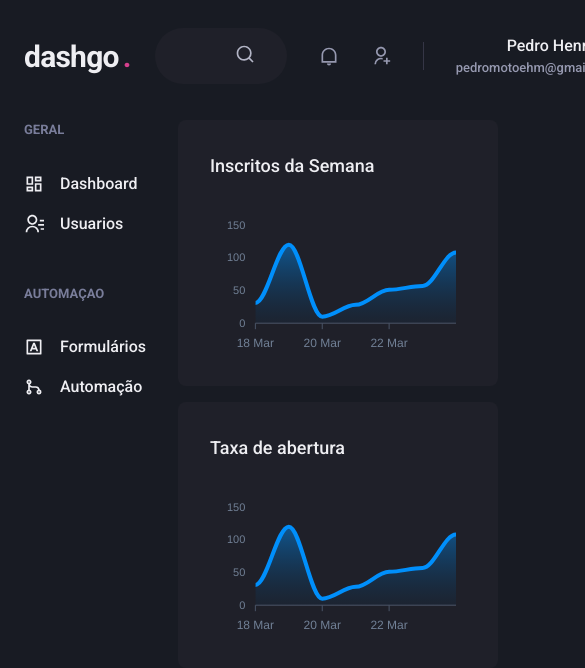
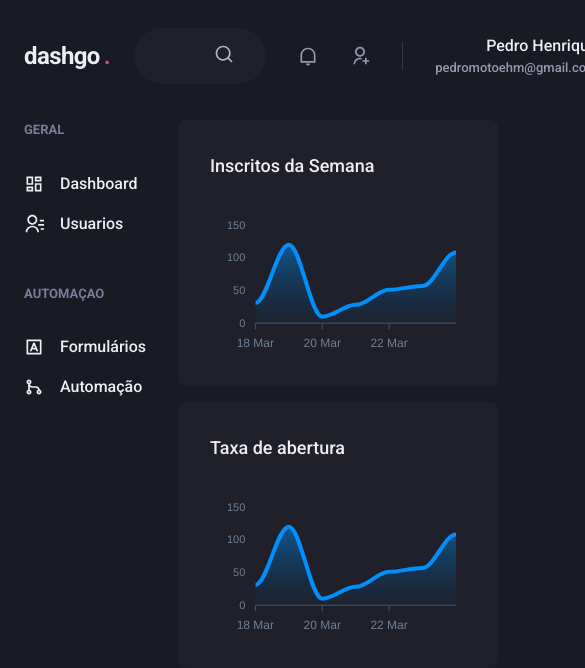
Before and after one commit to pedrokpdo/dashgoo, a Next.js app: page /dashboard in a window 390 px wide. Shown: the top 668 px of the page, 585 px wide, since content can reach past the window. Built offline with nearby package versions, Linux system fonts and the light colour scheme.

Commit message:
responsividade no chakra

```diff
--- a/src/components/Header/Logo.tsx
+++ b/src/components/Header/Logo.tsx
@@ -3,7 +3,7 @@ import { Text } from "@chakra-ui/react"
 export function Logo() {
     return (
         <Text
-        fontSize='3xl'
+        fontSize={['2xl', '3xl']}
         fontWeight='bold'
         letterSpacing='tight'
         w='64'
```
